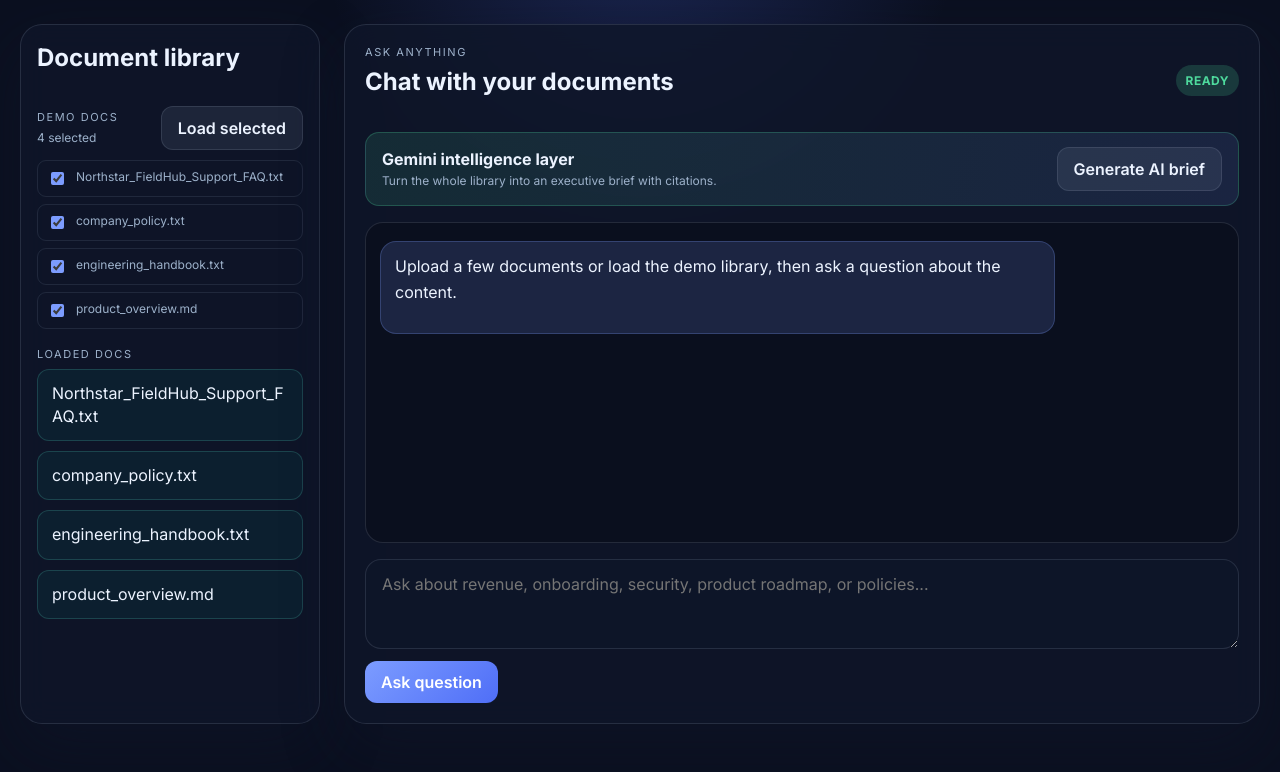
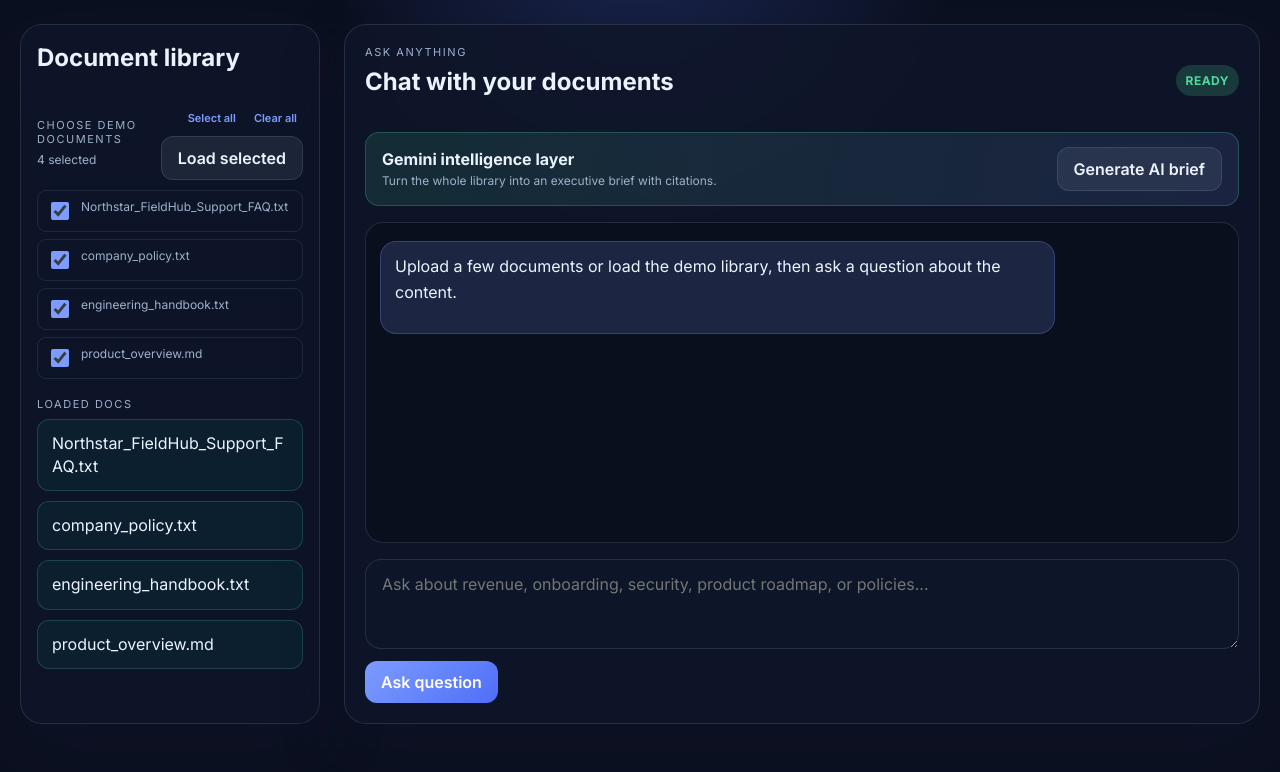
Before and after one commit to detonnate/newpage, a FastAPI app: page / in a window 1280 px wide. Shown: the part 100-872 px from the top of the page. Run offline with FastAPI, Linux system fonts and the light colour scheme; some libraries are stand-ins or nearby versions.

Commit message:
Make demo document selection obvious

```diff
--- a/app/static/app.js
+++ b/app/static/app.js
@@ -7,6 +7,8 @@ const queryForm = document.getElementById('query-form');
 const fileInput = document.getElementById('file-input');
 const statusPill = document.getElementById('status-pill');
 const loadDemoButton = document.getElementById('load-demo');
+const selectAllDemoButton = document.getElementById('select-all-demo');
+const clearAllDemoButton = document.getElementById('clear-all-demo');
 const generateBriefButton = document.getElementById('generate-brief');
 
 function setStatus(text, variant = 'idle') {
@@ -76,6 +78,13 @@ async function refreshDemoDocuments() {
 function updateDemoSelectionCount() {
   const selected = demoList.querySelectorAll('input[type="checkbox"]:checked').length;
   demoSelectionCount.textContent = `${selected} selected`;
+}
+
+function setDemoSelection(checked) {
+  demoList.querySelectorAll('input[type="checkbox"]').forEach((checkbox) => {
+    checkbox.checked = checked;
+  });
+  updateDemoSelectionCount();
 }
 
 queryForm.addEventListener('submit', async (event) => {
@@ -155,6 +164,9 @@ loadDemoButton.addEventListener('click', async () => {
   }
 });
 
+selectAllDemoButton.addEventListener('click', () => setDemoSelection(true));
+clearAllDemoButton.addEventListener('click', () => setDemoSelection(false));
+
 generateBriefButton.addEventListener('click', async () => {
   setStatus('Generating brief…', 'busy');
   generateBriefButton.disabled = true;
--- a/app/static/styles.css
+++ b/app/static/styles.css
@@ -137,6 +137,14 @@ button:disabled {
   margin-bottom: 10px;
 }
 
+.demo-picker-actions {
+  display: flex;
+  align-items: center;
+  justify-content: flex-end;
+  flex-wrap: wrap;
+  gap: 6px;
+}
+
 .demo-picker-header .eyebrow {
   margin-bottom: 2px;
 }
@@ -180,6 +188,8 @@ button:disabled {
 
 .demo-option input {
   flex: 0 0 auto;
+  width: 18px;
+  height: 18px;
   margin-top: 3px;
   accent-color: var(--accent);
 }
@@ -191,6 +201,18 @@ button:disabled {
 
 .loaded-docs-label {
   margin: 0 0 8px;
+}
+
+.text-button {
+  padding: 5px 6px;
+  border: 0;
+  background: transparent;
+  color: var(--accent);
+  font-size: 11px;
+}
+
+.text-button:hover {
+  color: var(--text);
 }
 
 .doc-list {
--- a/app/templates/index.html
+++ b/app/templates/index.html
@@ -31,10 +31,14 @@
           </div>
           <div class="demo-picker-header">
             <div>
-              <p class="eyebrow muted">Demo docs</p>
+              <p class="eyebrow muted">Choose demo documents</p>
               <span id="demo-selection-count">0 selected</span>
             </div>
-            <button id="load-demo" class="secondary-button">Load selected</button>
+            <div class="demo-picker-actions">
+              <button id="select-all-demo" class="text-button" type="button">Select all</button>
+              <button id="clear-all-demo" class="text-button" type="button">Clear all</button>
+              <button id="load-demo" class="secondary-button" type="button">Load selected</button>
+            </div>
           </div>
           <ul id="demo-list" class="demo-list"></ul>
           <p class="eyebrow muted loaded-docs-label">Loaded docs</p>
```
Also changed, not shown: tests/test_ui_playwright.py (+1 -0 lines).
